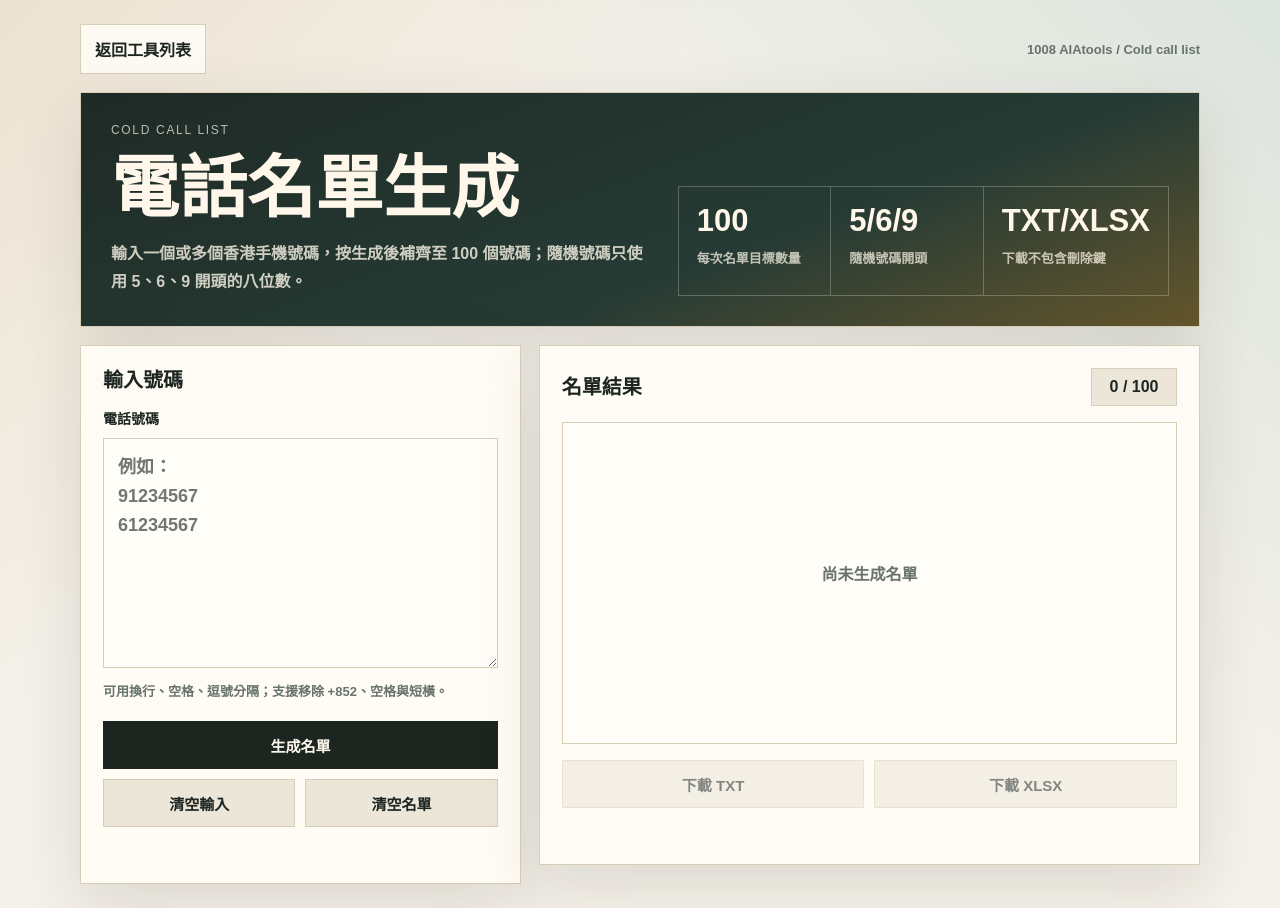
After one commit to hcg9289/AIAtools, a Python web app: template templates/cold_call_list.html in a window 1280 px wide. The commit adds this page. Run offline with Jinja, Linux system fonts and the light colour scheme; the template is opened without the code that fills it, so the values that code supplies are empty.

Commit message:
Add cold call list tool

```diff
--- /dev/null
+++ b/templates/cold_call_list.html
@@ -0,0 +1,566 @@
+<!DOCTYPE html>
+<html lang="zh-TW">
+<head>
+    <meta charset="UTF-8">
+    <meta name="viewport" content="width=device-width, initial-scale=1.0">
+    <title>AIAtools - Cold call list</title>
+    <style>
+        *, *::before, *::after { box-sizing: border-box; margin: 0; padding: 0; }
+
+        :root {
+            --bg: #f4f1ea;
+            --surface: #fffdf7;
+            --surface-2: #ece6d8;
+            --ink: #1d2521;
+            --muted: #68736d;
+            --line: #d7cdb9;
+            --focus: #0f766e;
+            --accent: #b7791f;
+            --danger: #a33a2a;
+            --shadow: 0 20px 60px rgba(46, 35, 17, 0.12);
+        }
+
+        body {
+            min-height: 100vh;
+            font-family: "Noto Sans TC", "Microsoft JhengHei", "PingFang TC", sans-serif;
+            background:
+                linear-gradient(135deg, rgba(183,121,31,0.12), transparent 34%),
+                linear-gradient(225deg, rgba(15,118,110,0.10), transparent 38%),
+                var(--bg);
+            color: var(--ink);
+            padding: 24px 16px;
+        }
+
+        a { color: inherit; }
+
+        .shell {
+            width: min(1120px, 100%);
+            margin: 0 auto;
+            display: grid;
+            gap: 18px;
+        }
+
+        .topbar {
+            display: flex;
+            align-items: center;
+            justify-content: space-between;
+            gap: 14px;
+            min-height: 48px;
+        }
+
+        .back {
+            border: 1px solid var(--line);
+            background: rgba(255,253,247,0.88);
+            color: var(--ink);
+            text-decoration: none;
+            font-weight: 800;
+            padding: 12px 14px;
+        }
+
+        .session {
+            color: var(--muted);
+            font-size: 13px;
+            font-weight: 700;
+            text-align: right;
+        }
+
+        .hero {
+            border: 1px solid var(--line);
+            background: linear-gradient(160deg, #1f2a25 0%, #263b35 62%, #b7791f 150%);
+            color: #fff8ea;
+            box-shadow: var(--shadow);
+            padding: 30px;
+            display: grid;
+            grid-template-columns: 1.05fr 0.95fr;
+            gap: 24px;
+            align-items: end;
+        }
+
+        .eyebrow {
+            font-size: 12px;
+            letter-spacing: 0.14em;
+            text-transform: uppercase;
+            color: rgba(255,248,234,0.7);
+            margin-bottom: 20px;
+        }
+
+        h1 {
+            font-family: "Noto Serif TC", "Microsoft JhengHei", serif;
+            font-size: clamp(38px, 6vw, 68px);
+            line-height: 0.96;
+            letter-spacing: 0;
+            margin-bottom: 18px;
+        }
+
+        .hero p {
+            color: rgba(255,248,234,0.78);
+            line-height: 1.75;
+            max-width: 560px;
+            font-weight: 600;
+        }
+
+        .stat-strip {
+            display: grid;
+            grid-template-columns: repeat(3, 1fr);
+            border: 1px solid rgba(255,248,234,0.25);
+        }
+
+        .stat {
+            min-height: 108px;
+            padding: 18px;
+            border-right: 1px solid rgba(255,248,234,0.25);
+        }
+
+        .stat:last-child { border-right: 0; }
+
+        .stat strong {
+            display: block;
+            font-size: 31px;
+            line-height: 1;
+            margin-bottom: 12px;
+        }
+
+        .stat span {
+            color: rgba(255,248,234,0.72);
+            font-size: 13px;
+            font-weight: 700;
+        }
+
+        .workspace {
+            display: grid;
+            grid-template-columns: minmax(300px, 0.8fr) minmax(0, 1.2fr);
+            gap: 18px;
+            align-items: start;
+        }
+
+        .panel {
+            border: 1px solid var(--line);
+            background: rgba(255,253,247,0.92);
+            box-shadow: var(--shadow);
+            padding: 22px;
+        }
+
+        .panel-title {
+            display: flex;
+            align-items: center;
+            justify-content: space-between;
+            gap: 12px;
+            margin-bottom: 16px;
+        }
+
+        h2 {
+            font-size: 20px;
+            line-height: 1.2;
+        }
+
+        .count {
+            min-width: 86px;
+            text-align: center;
+            border: 1px solid var(--line);
+            background: var(--surface-2);
+            color: var(--ink);
+            font-weight: 900;
+            padding: 9px 10px;
+        }
+
+        label {
+            display: block;
+            font-size: 14px;
+            font-weight: 800;
+            margin-bottom: 10px;
+        }
+
+        textarea {
+            width: 100%;
+            min-height: 230px;
+            resize: vertical;
+            border: 1px solid var(--line);
+            background: var(--surface);
+            color: var(--ink);
+            padding: 14px;
+            font: 700 18px/1.6 "Noto Sans TC", "Microsoft JhengHei", sans-serif;
+            outline: none;
+        }
+
+        textarea:focus {
+            border-color: var(--focus);
+            box-shadow: 0 0 0 3px rgba(15,118,110,0.14);
+        }
+
+        .helper {
+            margin-top: 10px;
+            color: var(--muted);
+            font-size: 13px;
+            line-height: 1.6;
+            font-weight: 650;
+        }
+
+        .actions {
+            display: grid;
+            grid-template-columns: 1fr 1fr;
+            gap: 10px;
+            margin-top: 18px;
+        }
+
+        button {
+            border: 0;
+            cursor: pointer;
+            font: 900 15px "Noto Sans TC", "Microsoft JhengHei", sans-serif;
+            min-height: 48px;
+        }
+
+        button:disabled {
+            cursor: not-allowed;
+            opacity: 0.55;
+        }
+
+        .primary {
+            grid-column: 1 / -1;
+            background: var(--ink);
+            color: #fffaf0;
+        }
+
+        .secondary {
+            border: 1px solid var(--line);
+            background: var(--surface-2);
+            color: var(--ink);
+        }
+
+        .result-panel {
+            min-height: 520px;
+            display: grid;
+            grid-template-rows: auto minmax(300px, 1fr) auto;
+        }
+
+        .phone-list {
+            border: 1px solid var(--line);
+            background: var(--surface);
+            max-height: 610px;
+            overflow: auto;
+        }
+
+        .empty {
+            display: grid;
+            place-items: center;
+            min-height: 300px;
+            color: var(--muted);
+            font-weight: 800;
+            text-align: center;
+            padding: 24px;
+        }
+
+        .phone-row {
+            min-height: 46px;
+            display: grid;
+            grid-template-columns: 1fr 82px;
+            align-items: center;
+            border-bottom: 1px solid var(--line);
+        }
+
+        .phone-row:last-child { border-bottom: 0; }
+
+        .phone-number {
+            font: 900 18px/1 "Noto Sans Mono", "Consolas", monospace;
+            letter-spacing: 0.04em;
+            padding: 0 16px;
+        }
+
+        .delete {
+            height: 100%;
+            min-height: 46px;
+            border-left: 1px solid var(--line);
+            background: transparent;
+            color: var(--danger);
+        }
+
+        .download-bar {
+            display: grid;
+            grid-template-columns: 1fr 1fr;
+            gap: 10px;
+            margin-top: 16px;
+        }
+
+        .status {
+            margin-top: 12px;
+            color: var(--muted);
+            min-height: 22px;
+            font-size: 13px;
+            line-height: 1.6;
+            font-weight: 750;
+        }
+
+        .error { color: var(--danger); }
+
+        @media (max-width: 880px) {
+            body { padding: 14px; }
+            .hero { grid-template-columns: 1fr; padding: 24px; }
+            .stat-strip { grid-template-columns: 1fr; }
+            .stat { border-right: 0; border-bottom: 1px solid rgba(255,248,234,0.25); }
+            .stat:last-child { border-bottom: 0; }
+            .workspace { grid-template-columns: 1fr; }
+            .topbar { align-items: stretch; flex-direction: column; }
+            .session { text-align: left; }
+        }
+
+        @media (max-width: 520px) {
+            .actions, .download-bar { grid-template-columns: 1fr; }
+            .phone-row { grid-template-columns: 1fr 72px; }
+            .phone-number { font-size: 16px; }
+        }
+    </style>
+</head>
+<body>
+<main class="shell">
+    <nav class="topbar" aria-label="工具導覽">
+        <a class="back" href="/">返回工具列表</a>
+        <div class="session">1008 AIAtools / Cold call list</div>
+    </nav>
+
+    <section class="hero">
+        <div>
+            <div class="eyebrow">Cold call list</div>
+            <h1>電話名單生成</h1>
+            <p>輸入一個或多個香港手機號碼，按生成後補齊至 100 個號碼；隨機號碼只使用 5、6、9 開頭的八位數。</p>
+        </div>
+        <div class="stat-strip" aria-label="生成規則">
+            <div class="stat"><strong>100</strong><span>每次名單目標數量</span></div>
+            <div class="stat"><strong>5/6/9</strong><span>隨機號碼開頭</span></div>
+            <div class="stat"><strong>TXT/XLSX</strong><span>下載不包含刪除鍵</span></div>
+        </div>
+    </section>
+
+    <section class="workspace">
+        <div class="panel">
+            <div class="panel-title">
+                <h2>輸入號碼</h2>
+            </div>
+            <label for="seedNumbers">電話號碼</label>
+            <textarea id="seedNumbers" placeholder="例如：&#10;91234567&#10;61234567"></textarea>
+            <div class="helper">可用換行、空格、逗號分隔；支援移除 +852、空格與短橫。</div>
+            <div class="actions">
+                <button class="primary" id="generateBtn" type="button">生成名單</button>
+                <button class="secondary" id="clearInputBtn" type="button">清空輸入</button>
+                <button class="secondary" id="clearListBtn" type="button">清空名單</button>
+            </div>
+            <div class="status" id="statusText"></div>
+        </div>
+
+        <div class="panel result-panel">
+            <div class="panel-title">
+                <h2>名單結果</h2>
+                <div class="count"><span id="listCount">0</span> / 100</div>
+            </div>
+            <div class="phone-list" id="phoneList">
+                <div class="empty">尚未生成名單</div>
+            </div>
+            <div>
+                <div class="download-bar">
+                    <button class="secondary" id="downloadTxtBtn" type="button" disabled>下載 TXT</button>
+                    <button class="secondary" id="downloadXlsxBtn" type="button" disabled>下載 XLSX</button>
+                </div>
+                <div class="status" id="downloadStatus"></div>
+            </div>
+        </div>
+    </section>
+</main>
+
+<script>
+    let phoneNumbers = [];
+    let pingInterval = null;
+
+    const seedInput = document.getElementById('seedNumbers');
+    const phoneList = document.getElementById('phoneList');
+    const listCount = document.getElementById('listCount');
+    const statusText = document.getElementById('statusText');
+    const downloadStatus = document.getElementById('downloadStatus');
+    const generateBtn = document.getElementById('generateBtn');
+    const clearInputBtn = document.getElementById('clearInputBtn');
+    const clearListBtn = document.getElementById('clearListBtn');
+    const downloadTxtBtn = document.getElementById('downloadTxtBtn');
+    const downloadXlsxBtn = document.getElementById('downloadXlsxBtn');
+
+    function startKeepAlive() {
+        if (pingInterval) return;
+        pingInterval = setInterval(() => fetch('/api/ping').catch(() => {}), 60000);
+    }
+
+    function normalizePhoneNumber(value) {
+        let digits = String(value || '').replace(/\D+/g, '');
+        if (digits.startsWith('852') && digits.length === 11) {
+            digits = digits.slice(3);
+        }
+        return /^[569]\d{7}$/.test(digits) ? digits : null;
+    }
+
+    function parseSeedNumbers(text) {
+        const matches = String(text || '').match(/(?:\+?852[\s-]*)?[569](?:[\s-]*\d){7}/g) || [];
+        const seen = new Set();
+        const valid = [];
+        const invalid = [];
+
+        matches.forEach((match) => {
+            const phone = normalizePhoneNumber(match);
+            if (!phone) {
+                invalid.push(match.trim());
+                return;
+            }
+            if (!seen.has(phone)) {
+                seen.add(phone);
+                valid.push(phone);
+            }
+        });
+
+        return { valid, invalid };
+    }
+
+    function randomPhoneNumber() {
+        const prefixes = ['5', '6', '9'];
+        let phone = prefixes[Math.floor(Math.random() * prefixes.length)];
+        while (phone.length < 8) {
+            phone += Math.floor(Math.random() * 10);
+        }
+        return phone;
+    }
+
+    function buildList(seedNumbers) {
+        const seen = new Set(seedNumbers);
+        const output = seedNumbers.slice(0, 100);
+
+        while (output.length < 100) {
+            const candidate = randomPhoneNumber();
+            if (!seen.has(candidate)) {
+                seen.add(candidate);
+                output.push(candidate);
+            }
+        }
+
+        return output;
+    }
+
+    function setStatus(message, isError = false) {
+        statusText.textContent = message;
+        statusText.classList.toggle('error', isError);
+    }
+
+    function setDownloadStatus(message, isError = false) {
+        downloadStatus.textContent = message;
+        downloadStatus.classList.toggle('error', isError);
+    }
+
+    function renderList() {
+        listCount.textContent = phoneNumbers.length;
+        downloadTxtBtn.disabled = phoneNumbers.length === 0;
+        downloadXlsxBtn.disabled = phoneNumbers.length === 0;
+
+        if (!phoneNumbers.length) {
+            phoneList.innerHTML = '<div class="empty">尚未生成名單</div>';
+            return;
+        }
+
+        phoneList.innerHTML = '';
+        phoneNumbers.forEach((phone, index) => {
+            const row = document.createElement('div');
+            row.className = 'phone-row';
+
+            const number = document.createElement('div');
+            number.className = 'phone-number';
+            number.textContent = phone;
+
+            const deleteBtn = document.createElement('button');
+            deleteBtn.className = 'delete';
+            deleteBtn.type = 'button';
+            deleteBtn.textContent = '刪除';
+            deleteBtn.addEventListener('click', () => {
+                phoneNumbers.splice(index, 1);
+                setDownloadStatus('');
+                renderList();
+            });
+
+            row.append(number, deleteBtn);
+            phoneList.appendChild(row);
+        });
+    }
+
+    function generateList() {
+        const parsed = parseSeedNumbers(seedInput.value);
+        if (!parsed.valid.length) {
+            phoneNumbers = [];
+            renderList();
+            setStatus('請輸入至少一個有效的 5、6、9 開頭八位電話號碼。', true);
+            return;
+        }
+
+        phoneNumbers = buildList(parsed.valid);
+        renderList();
+
+        const clipped = parsed.valid.length > 100 ? '；已保留前 100 個有效號碼' : '';
+        const invalid = parsed.invalid.length ? `；忽略 ${parsed.invalid.length} 個無效項目` : '';
+        setStatus(`已生成 ${phoneNumbers.length} 個號碼，其中 ${Math.min(parsed.valid.length, 100)} 個來自輸入${clipped}${invalid}。`);
+        setDownloadStatus('');
+    }
+
+    function downloadBlob(blob, filename) {
+        const url = URL.createObjectURL(blob);
+        const link = document.createElement('a');
+        link.href = url;
+        link.download = filename;
+        document.body.appendChild(link);
+        link.click();
+        link.remove();
+        URL.revokeObjectURL(url);
+    }
+
+    function downloadTxt() {
+        if (!phoneNumbers.length) return;
+        const blob = new Blob([phoneNumbers.join('\n') + '\n'], { type: 'text/plain;charset=utf-8' });
+        downloadBlob(blob, 'cold_call_list.txt');
+        setDownloadStatus('TXT 已生成。');
+    }
+
+    async function downloadXlsx() {
+        if (!phoneNumbers.length) return;
+        downloadXlsxBtn.disabled = true;
+        setDownloadStatus('正在生成 XLSX...');
+
+        try {
+            const response = await fetch('/api/cold-call-list/xlsx', {
+                method: 'POST',
+                headers: { 'Content-Type': 'application/json' },
+                body: JSON.stringify({ numbers: phoneNumbers })
+            });
+
+            if (!response.ok) {
+                const data = await response.json().catch(() => ({}));
+                throw new Error(data.error || 'XLSX 生成失敗');
+            }
+
+            const blob = await response.blob();
+            downloadBlob(blob, 'cold_call_list.xlsx');
+            setDownloadStatus('XLSX 已生成。');
+        } catch (error) {
+            setDownloadStatus(error.message || 'XLSX 生成失敗', true);
+        } finally {
+            downloadXlsxBtn.disabled = phoneNumbers.length === 0;
+        }
+    }
+
+    generateBtn.addEventListener('click', generateList);
+    clearInputBtn.addEventListener('click', () => {
+        seedInput.value = '';
+        seedInput.focus();
+        setStatus('');
+    });
+    clearListBtn.addEventListener('click', () => {
+        phoneNumbers = [];
+        renderList();
+        setStatus('');
+        setDownloadStatus('');
+    });
+    downloadTxtBtn.addEventListener('click', downloadTxt);
+    downloadXlsxBtn.addEventListener('click', downloadXlsx);
+
+    renderList();
+    startKeepAlive();
+</script>
+</body>
+</html>
```
Also changed, not shown: app.py (+132 -0 lines), templates/index.html (+13 -0 lines).
